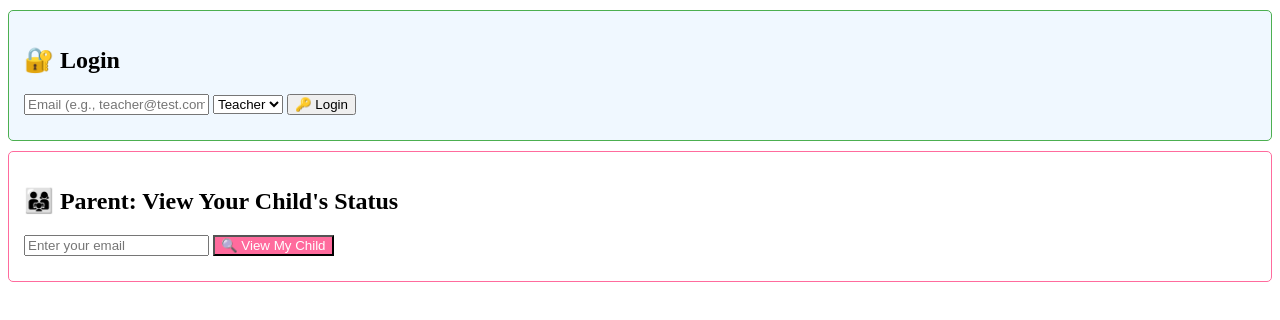
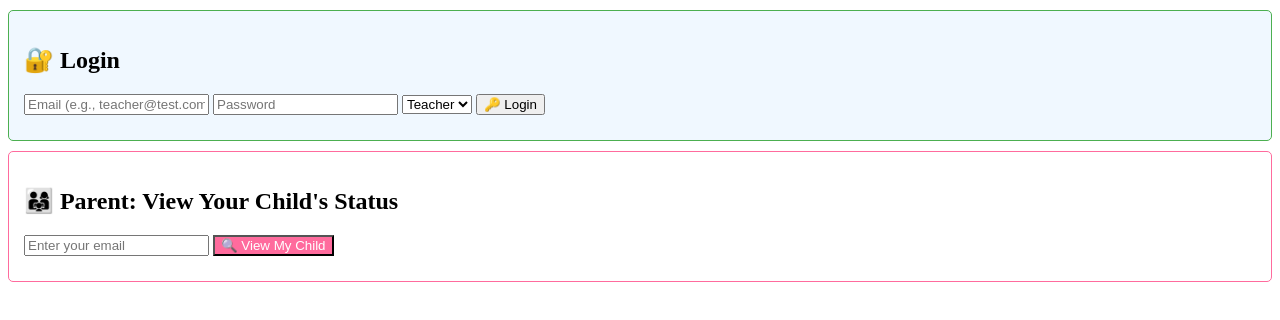
Before and after one commit to Heesun0514/Daycare-Digital-Logbook-AWS-Cloud-Migration, a plain HTML site: page frontend/index.html in a window 1280 px wide. Drawn offline with Linux system fonts and the light colour scheme.

Commit message:
updated passworld placeholder

```diff
--- a/frontend/index.html
+++ b/frontend/index.html
@@ -13,6 +13,7 @@
     <h2>🔐 Login</h2>
     <div id="login-form">
         <input type="email" id="login-email" placeholder="Email (e.g., teacher@test.com)" required>
+        <input type="password" id="login-password" placeholder="Password" required>
         <select id="login-role">
             <option value="Teacher">Teacher</option>
             <option value="Director">Director</option>
```
